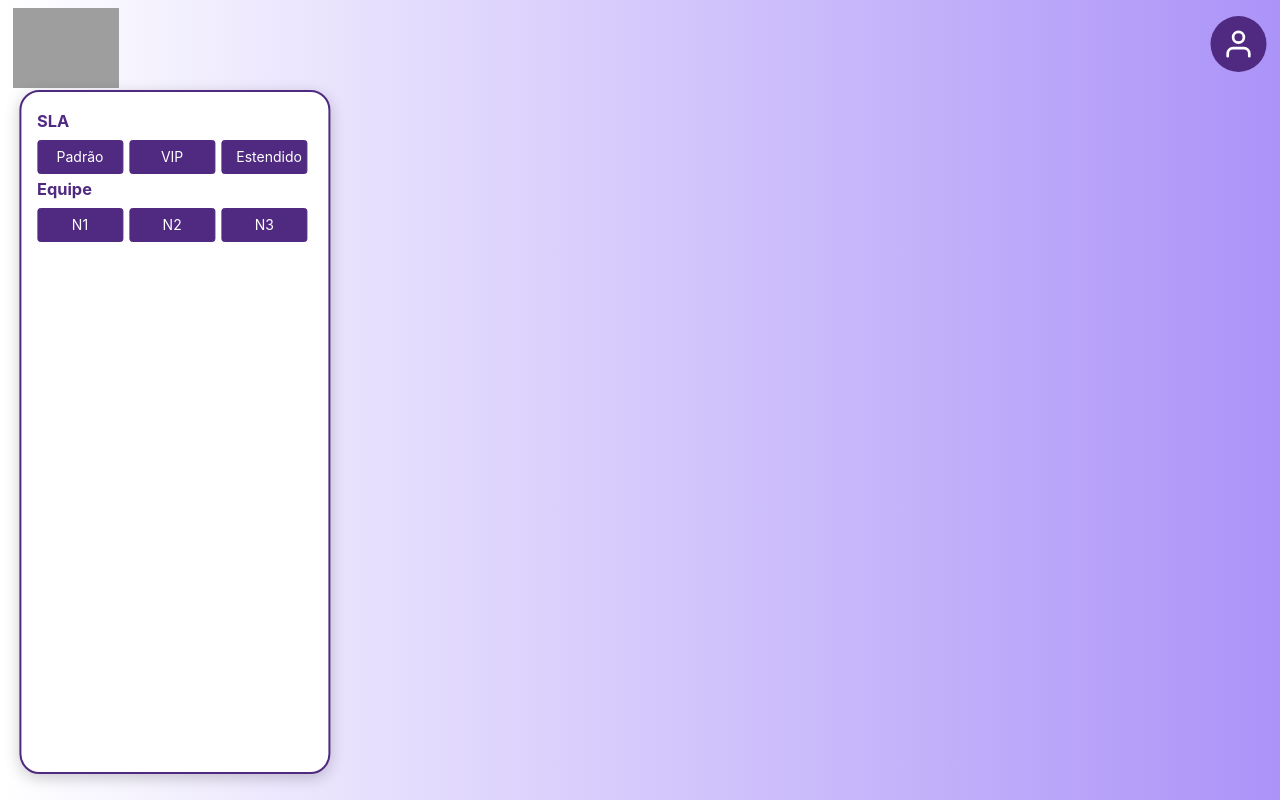
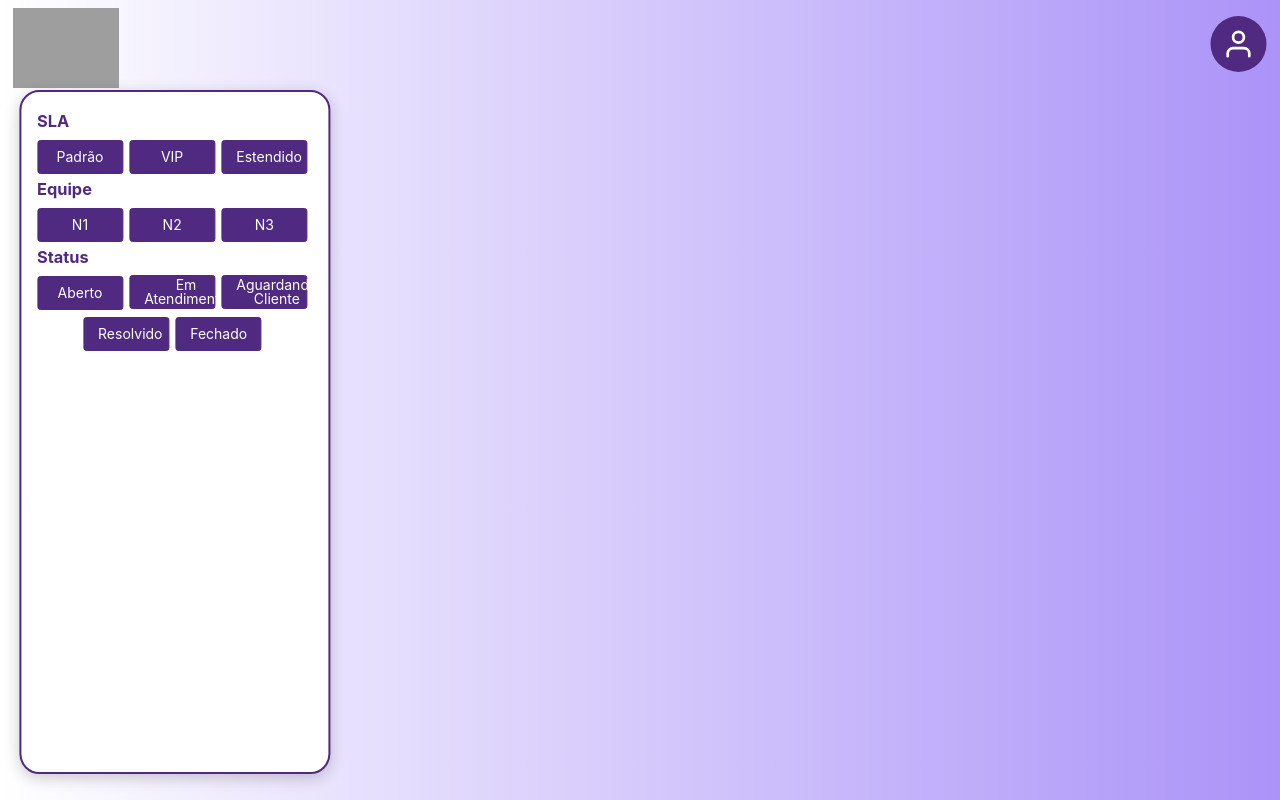
Before and after one commit to new-ge/API_6SEM_FRONT_END, a Vue app in the folder api_6sem_front_end/: page /main in a window 1280 px wide. Built offline with nearby package versions, Linux system fonts and the light colour scheme; grey boxes are pictures that could not be loaded.

Commit message:
LMN-34 feat: 'Button' component for status filters

```diff
--- a/api_6sem_front_end/src/components/FiltersButtons.vue
+++ b/api_6sem_front_end/src/components/FiltersButtons.vue
@@ -25,6 +25,26 @@
             </n-button>
             <n-button color="#502A81" class="analist3">
             N3
+            </n-button>
+        </div>
+    </div>
+    <div class="status-filter">
+        <h3>Status</h3>
+        <div class="status-buttons">
+            <n-button color="#502A81" class="open">
+            Aberto
+            </n-button>
+            <n-button color="#502A81" class="inService">
+            Em <br> Atendimento
+            </n-button>
+            <n-button color="#502A81" class="waiting">
+            Aguardando <br> Cliente
+            </n-button>
+            <n-button color="#502A81" class="resolved">
+            Resolvido
+            </n-button>
+            <n-button color="#502A81" class="close">
+            Fechado
             </n-button>
         </div>
     </div>
@@ -91,7 +111,7 @@ h3 {
 }
 
 .team-filter{
-    height: 13%;
+    height: 10%;
     width: 100%;
 }
 
@@ -123,4 +143,53 @@ h3 {
     border: 1px solid #502A81;
 }
 
+.status-filter{
+    height: 13%;
+    width: 100%;
+}
+
+.status-buttons {
+    position: absolute;
+    width: 100%;
+    height: 5%;
+    top: 27%;
+}
+
+.open {
+    width: 28%;
+    left: 5%;
+    background-color: #502A81;
+    border: 1px solid #502A81;
+}
+
+.inService {
+    width: 28%;
+    left: 7%;
+    top:-21%;
+    background-color: #502A81;
+    border: 1px solid #502A81;
+}
+
+.waiting {
+    width: 28%;
+    left: 9%;
+    top:-21%;
+    background-color: #502A81;
+    border: 1px solid #502A81;
+}
+
+.resolved {
+    width: 28%;
+    left: 20%;
+    background-color: #502A81;
+    border: 1px solid #502A81;
+}
+
+.close {
+    width: 28%;
+    left: 22%;
+    background-color: #502A81;
+    border: 1px solid #502A81;
+}
+
 </style>
```
